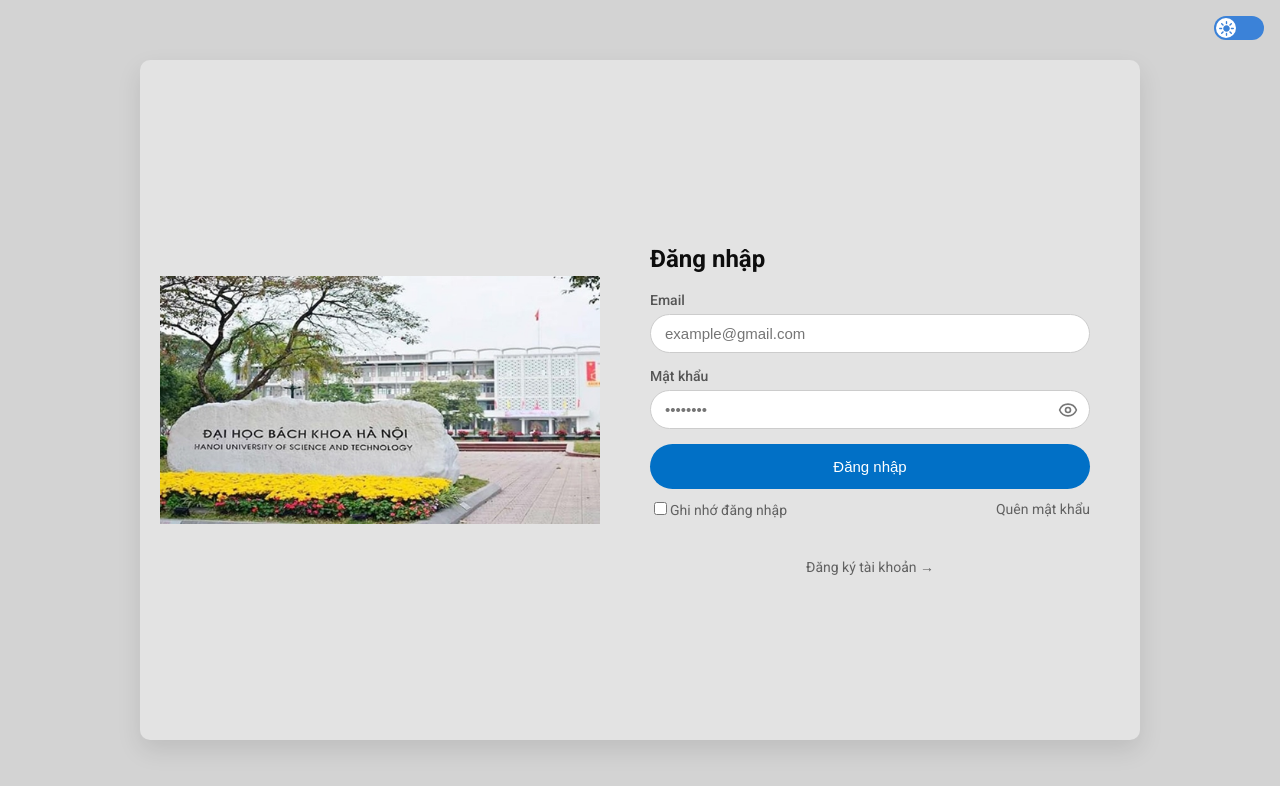
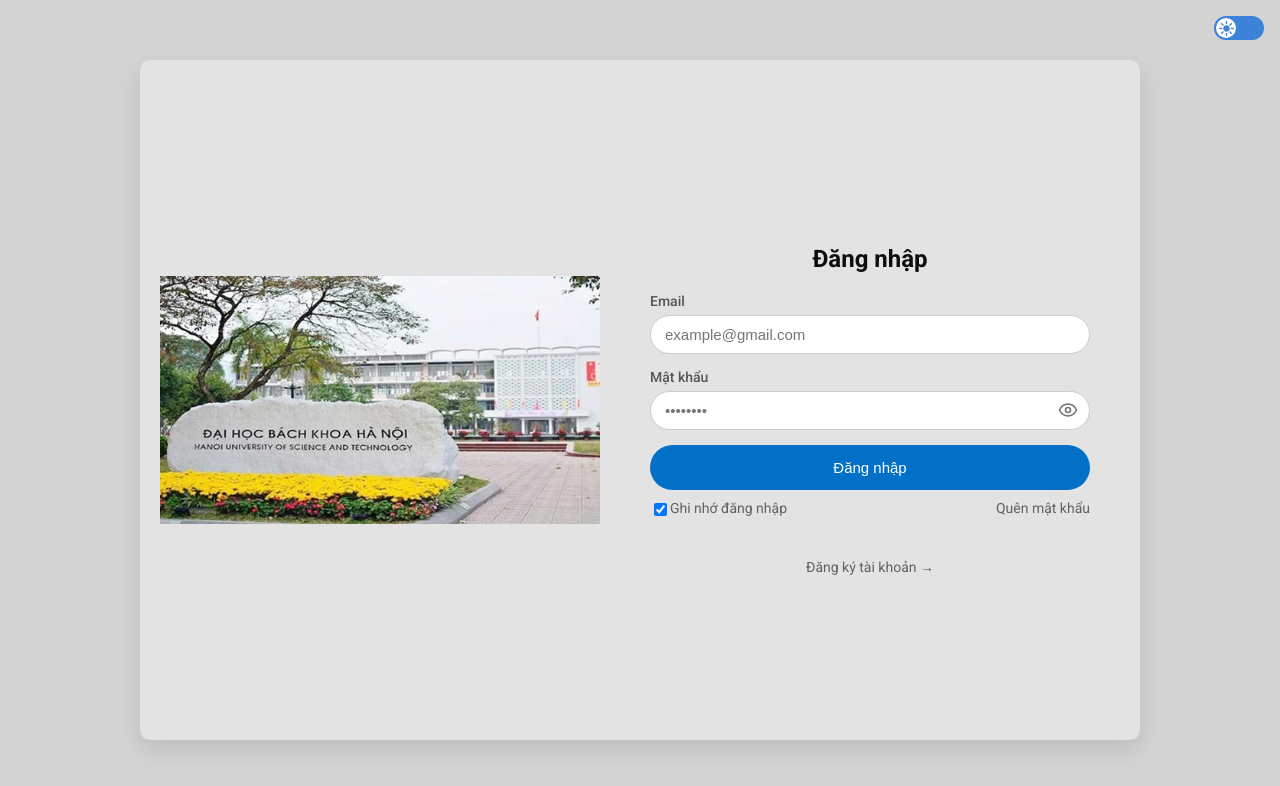
Before and after one commit to Rud-nin/NMCNPM, a React (Vite) app in the folder frontend/: page /signin in a window 1280 px wide. Shown: the top 786 px of the page. Built offline with nearby package versions, Linux system fonts and the light colour scheme; no server answers.

Commit message:
feat: implement remember me functionality in SignInPage and adjust styles

```diff
--- a/frontend/src/pages/signin/SignInPage.jsx
+++ b/frontend/src/pages/signin/SignInPage.jsx
@@ -6,19 +6,20 @@ import { Loader2, EyeOff, Eye } from "lucide-react";
 import toast from 'react-hot-toast';
 import styles from "./SignInPage.module.css";
 
-/*
-Chưa làm link phần Quên mật khẩu
-*/
+
 export function SignInPage() {
   const [showPassword, setShowPassword] = useState(false);
 
+  // Lấy tài khoản, mật khẩu trong localStorage
+  const rememberFormData = JSON.parse(localStorage.getItem("remember")) || { Email: "", Password: ""};
+
   const [formData, setFormData] = useState({
-    Email: "",
-    Password: "",
+    Email: rememberFormData.Email,
+    Password: rememberFormData.Password,
   });
 
-  // Ghi nhớ mật khẩu => chưa xử lý
-  const [rememberMe, setRememberMe] = useState(false);
+  // Ghi nhớ mật khẩu
+  const [rememberMe, setRememberMe] = useState(true);
 
   const { authUser, signin, isSigningIn } = useAuthStore();
 
@@ -34,6 +35,13 @@ export function SignInPage() {
   const submit = async (event) => {
     event.preventDefault();
     if (validateForm()) {
+      // Nếu ấn ghi nhớ đăng nhập => lưu tài khoản, mật khẩu vào localStorage
+      if (rememberMe) {
+        localStorage.setItem("remember", JSON.stringify(formData));
+      } else {
+        localStorage.clear();
+      }
+
       await signin(formData);
       if(authUser?.Role === 'Admin') navigate('/admin');
       else if(authUser?.Role === 'User') navigate('/user');
@@ -51,8 +59,8 @@ export function SignInPage() {
           </div>
 
           <div className={styles.signInRight}>
-            <div>
-              <h2>Đăng nhập</h2>
+            <div className={styles.signInRightHeaderContainer}>
+              <h2 className={styles.signInRightHeader}>Đăng nhập</h2>
             </div>
             <form onSubmit={submit}>
               <div className={styles.inputGroup}>
@@ -100,7 +108,12 @@ export function SignInPage() {
               </button>
               <div className={styles.loginOptions}>
                 <div className={styles.rememberSection}>
-                  <input type="checkbox" value="remember-me"/>
+                  <input type="checkbox" value="remember-me"
+                    onChange={(event) => {
+                      setRememberMe(!rememberMe);
+                    }}
+                    checked = {rememberMe}
+                  />
                   <label>Ghi nhớ đăng nhập</label>
                 </div>
                 <div>
--- a/frontend/src/pages/signin/SignInPage.module.css
+++ b/frontend/src/pages/signin/SignInPage.module.css
@@ -36,6 +36,11 @@
   padding: 60px 50px;
   display: flex;
   flex-direction: column;
+  justify-content: center;
+}
+
+.signInRight div {
+  display: flex;
   justify-content: center;
 }
 
--- a/frontend/src/pages/signup/SignUpPage.module.css
+++ b/frontend/src/pages/signup/SignUpPage.module.css
@@ -44,13 +44,6 @@
   justify-content: center;
 }
 
-.signUpRight h2 {
-  text-align: left;
-  font-size: 30px;
-  font-weight: 600;
-  margin-bottom: 25px;
-  color: var(--form-header);
-}
 
 .inputGroup {
   margin-bottom: 10px;
@@ -106,7 +99,7 @@
   transition: background 0.3s ease;
 }
 
-.signUpRight button:hover {
+.signUpButton:hover {
   background: var(--submit-hover);
 }
 
```
